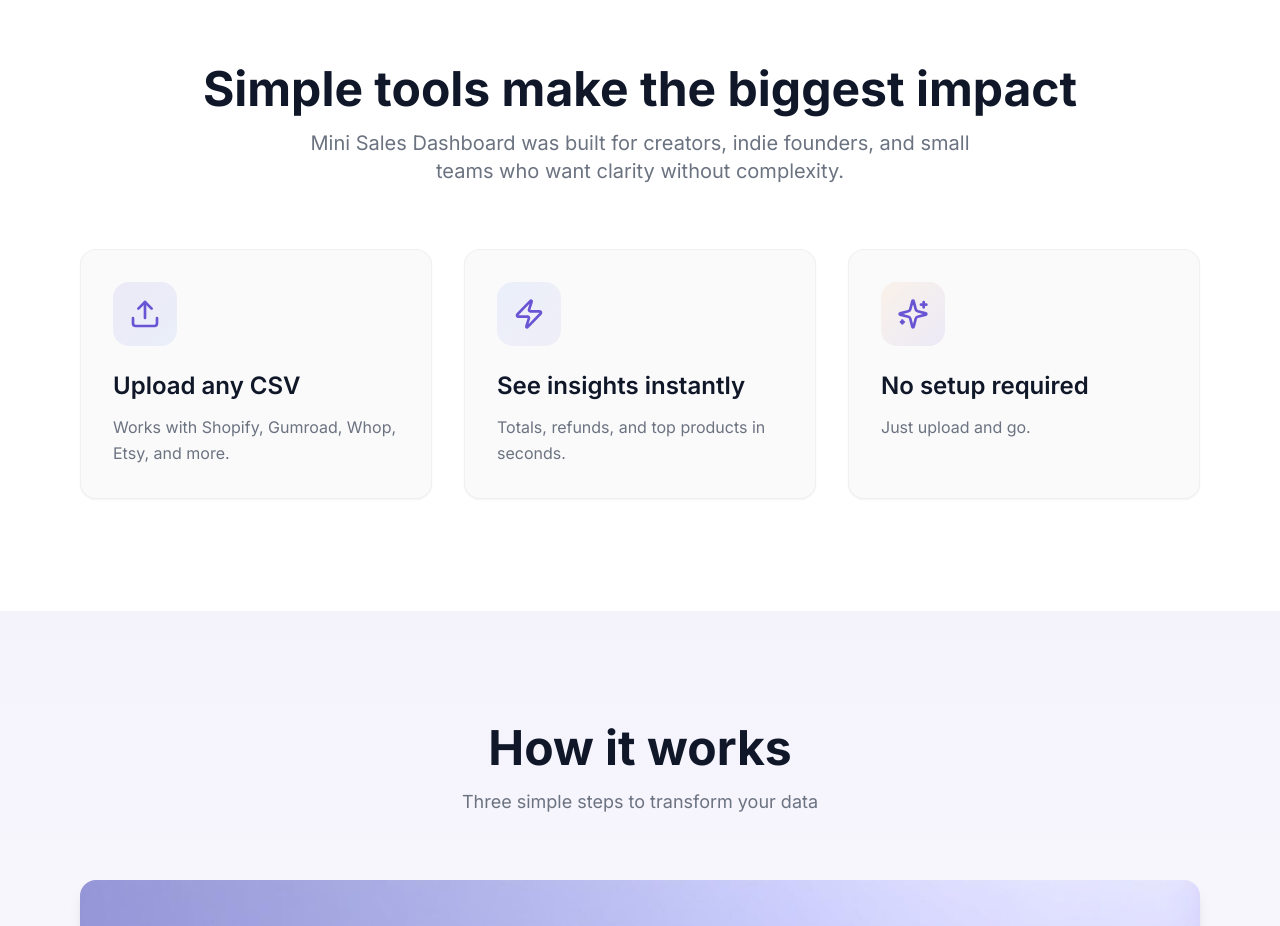
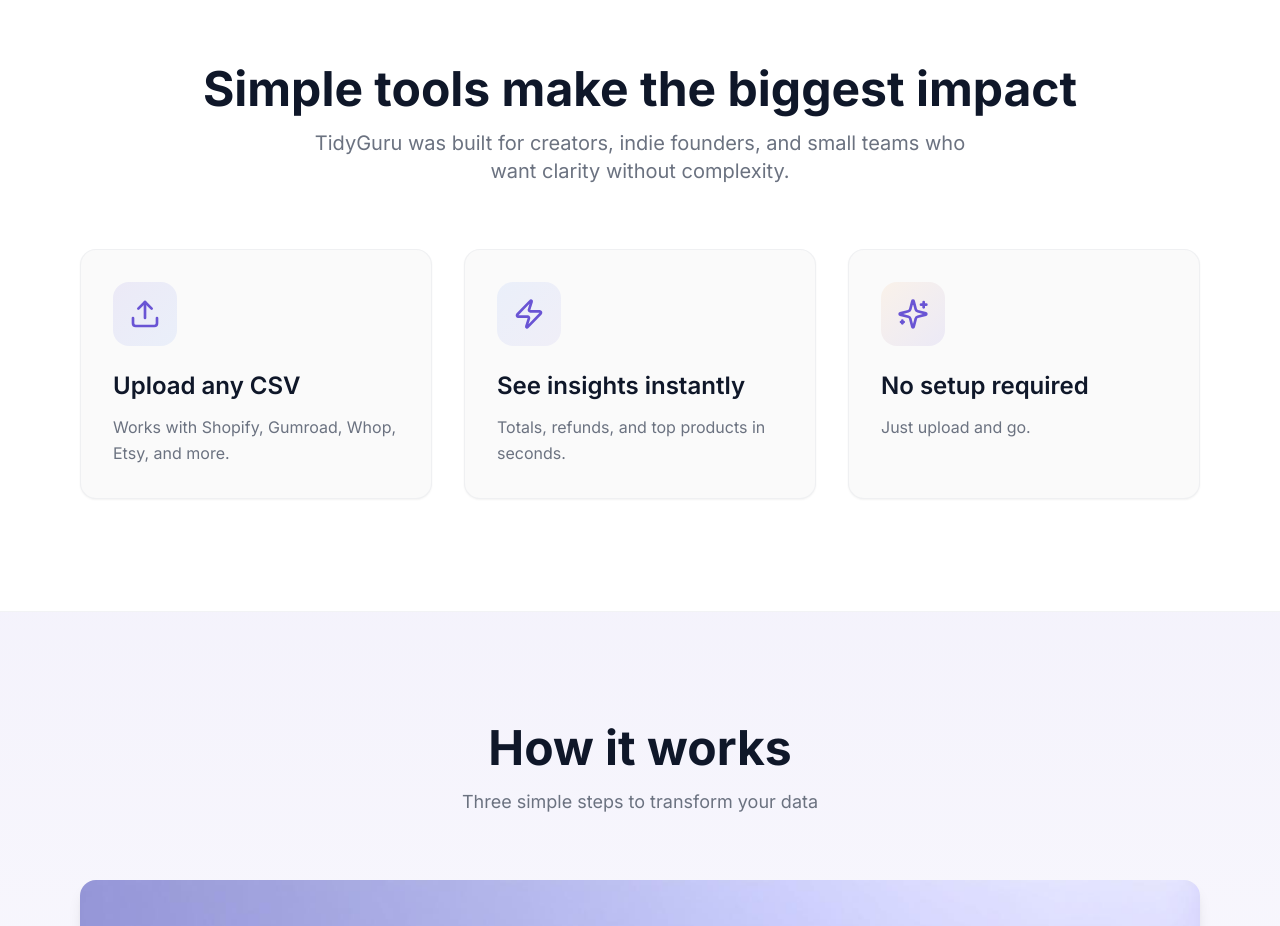
Before and after one commit to antoncmarais/TidyGuru, a React (Vite) app: page / in a window 1280 px wide. Shown: the part 1520-2446 px from the top of the page. Built offline with nearby package versions, Linux system fonts and the light colour scheme; no server answers; the HTML template or start-up script is replaced by a standard one.

Commit message:
Update branding: change 'Mini Sales Dashboard' to 'TidyGuru'

```diff
--- a/src/components/ImpactSection.tsx
+++ b/src/components/ImpactSection.tsx
@@ -31,7 +31,7 @@ export const ImpactSection = () => {
             Simple tools make the biggest impact
           </h2>
           <p className="text-lg md:text-xl text-muted-foreground max-w-2xl mx-auto">
-            Mini Sales Dashboard was built for creators, indie founders, and small teams who want clarity without complexity.
+            TidyGuru was built for creators, indie founders, and small teams who want clarity without complexity.
           </p>
         </div>
 
```
